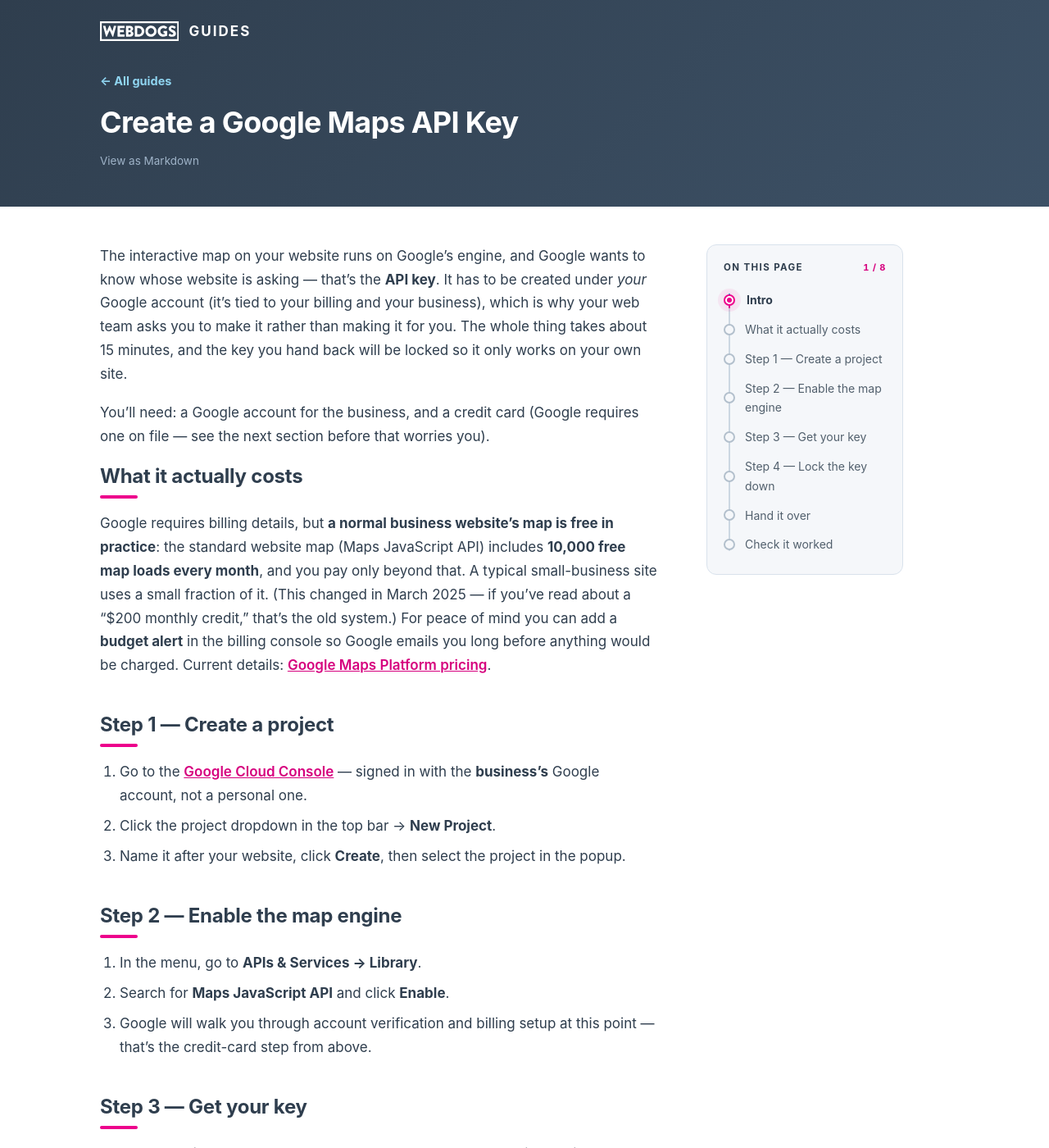
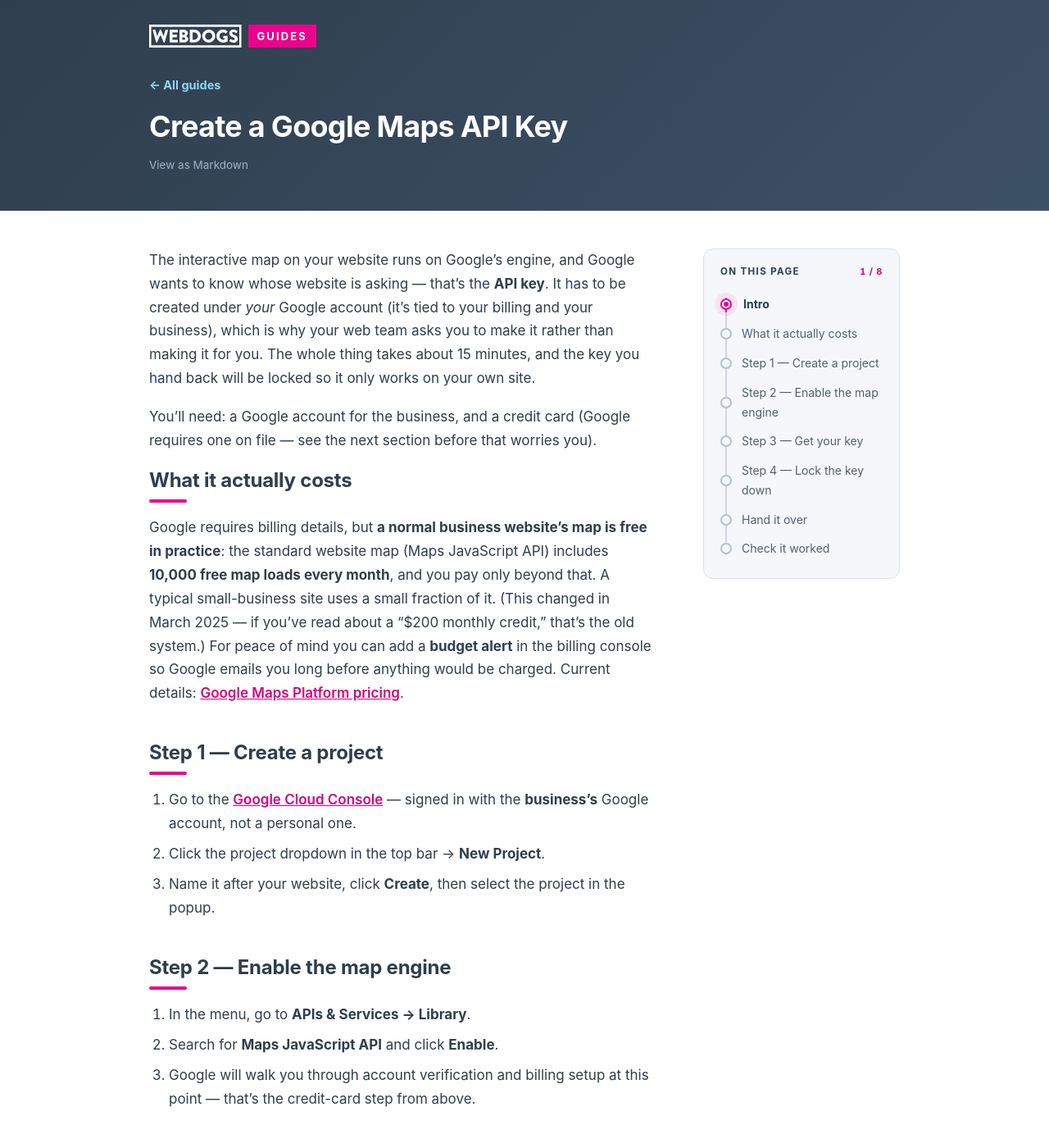
Before and after one commit to theWEBDOGS/guides, a Jekyll site: the page built from google-maps-api-key/google-maps-api-key.md, in a window 1280 px wide and 1400 px high. Shown: the whole window at 82% size. Built offline with Jekyll 4.4.1, drawn with Linux system fonts in a browser that asks for light colours; some web fonts are replaced; our own code applies the rules of GitHub Pages for plain Markdown files.

Commit message:
Publish guides (2026-06-11) [generated]

```diff
--- a/_layouts/guide.html
+++ b/_layouts/guide.html
@@ -6,7 +6,7 @@ layout: base
     <div class="brandrow">
       <a class="brandlink" href="{{ '/' | relative_url }}" aria-label="All guides">
         {%- include logo.svg class="blocklogo" %}
-        <span class="wordmark">GUIDES</span>
+        <span class="guides-tag">GUIDES</span>
       </a>
     </div>
     <nav class="crumb"><a href="{{ '/' | relative_url }}">← All guides</a></nav>
--- a/assets/css/guides.css
+++ b/assets/css/guides.css
@@ -37,8 +37,14 @@ body {
 }
 body.home { background: var(--paper); }
 
-.blocklogo { height: 24px; width: auto; flex: none; fill: #fff; } /* WEBDOGS text-block logo */
-.brandlink { display: flex; align-items: center; gap: 12px; color: inherit; text-decoration: none; }
+.blocklogo { height: 28px; width: auto; flex: none; fill: #fff; } /* WEBDOGS text-block logo — same size on every page */
+.brandlink { display: flex; align-items: center; color: inherit; text-decoration: none; }
+.guides-tag {
+  display: inline-flex; align-items: center; height: 28px;
+  margin-left: 8px; padding: 0 11px;
+  background: var(--accent); color: #fff;
+  font: 700 13px/1 var(--brand-font); letter-spacing: .16em;
+}
 
 /* ---------- home: hero + cards ---------- */
 
@@ -57,12 +63,7 @@ body.home { background: var(--paper); }
 .hero-in { max-width: 980px; margin: 0 auto; padding: 30px 32px 64px; position: relative; }
 .brandrow { display: flex; align-items: center; gap: 12px; }
 .hero .brandrow { margin-bottom: 54px; }
-.hero .blocklogo { height: 28px; }
-.wordmark {
-  font-family: var(--brand-font); text-transform: uppercase;
-  font-weight: 700; font-size: 19px; letter-spacing: .12em;
-  color: inherit; text-decoration: none;
-}
+
 .hero h1 {
   font-family: var(--brand-font);
   font-size: 52px; line-height: 1.08; letter-spacing: -.02em;
@@ -95,9 +96,8 @@ body.home { background: var(--paper); }
   background: linear-gradient(135deg, var(--navy) 0%, var(--navy2) 100%);
   color: #fff;
 }
-.band-in { max-width: 1100px; margin: 0 auto; padding: 24px 32px 44px; }
+.band-in { max-width: 980px; margin: 0 auto; padding: 30px 32px 44px; }
 .band .brandrow { margin-bottom: 34px; }
-.band .wordmark { font-size: 17px; }
 .crumb { font-size: 14.5px; margin-bottom: 16px; }
 .crumb a { color: #8fd4f0; text-decoration: none; font-weight: 700; }
 .crumb a:hover { text-decoration: underline; }
@@ -113,7 +113,7 @@ body.home { background: var(--paper); }
 /* ---------- guide: content + sticky TOC ---------- */
 
 .layout {
-  max-width: 1100px; margin: 0 auto; padding: 46px 32px 96px;
+  max-width: 980px; margin: 0 auto; padding: 46px 32px 96px;
   display: grid; grid-template-columns: minmax(0, 680px) 240px; gap: 60px;
 }
 
@@ -297,7 +297,7 @@ article h2 { scroll-margin-top: 26px; }
 /* ---------- end-of-guide: more guides band ---------- */
 
 .more { background: var(--paper); border-top: 1px solid var(--line); }
-.more-in { max-width: 1100px; margin: 0 auto; padding: 38px 32px 56px; }
+.more-in { max-width: 980px; margin: 0 auto; padding: 38px 32px 56px; }
 .more-head {
   display: flex; align-items: baseline; justify-content: space-between;
   gap: 16px; margin-bottom: 20px;
@@ -319,11 +319,9 @@ article h2 { scroll-margin-top: 26px; }
 
 .site-footer { background: var(--navy); }
 .footer-in {
-  max-width: 1100px; margin: 0 auto; padding: 26px 32px;
+  max-width: 980px; margin: 0 auto; padding: 26px 32px;
   color: #9fb3c8; font-size: 13.5px;
 }
-/* the home page's containers are 980px — keep the footer on the same left edge */
-body.home .footer-in { max-width: 980px; }
 
 /* ---------- small screens ---------- */
 
```
